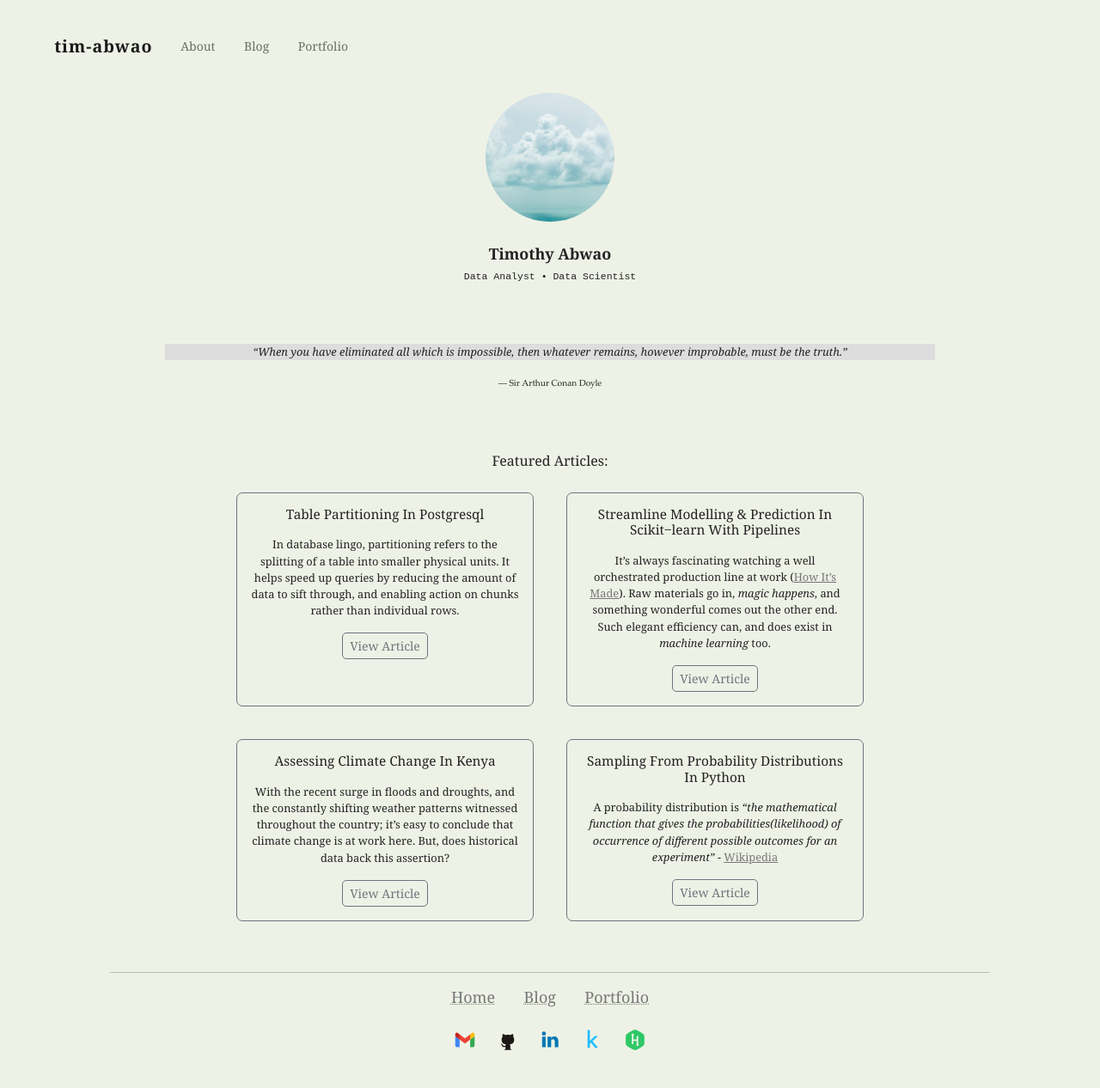
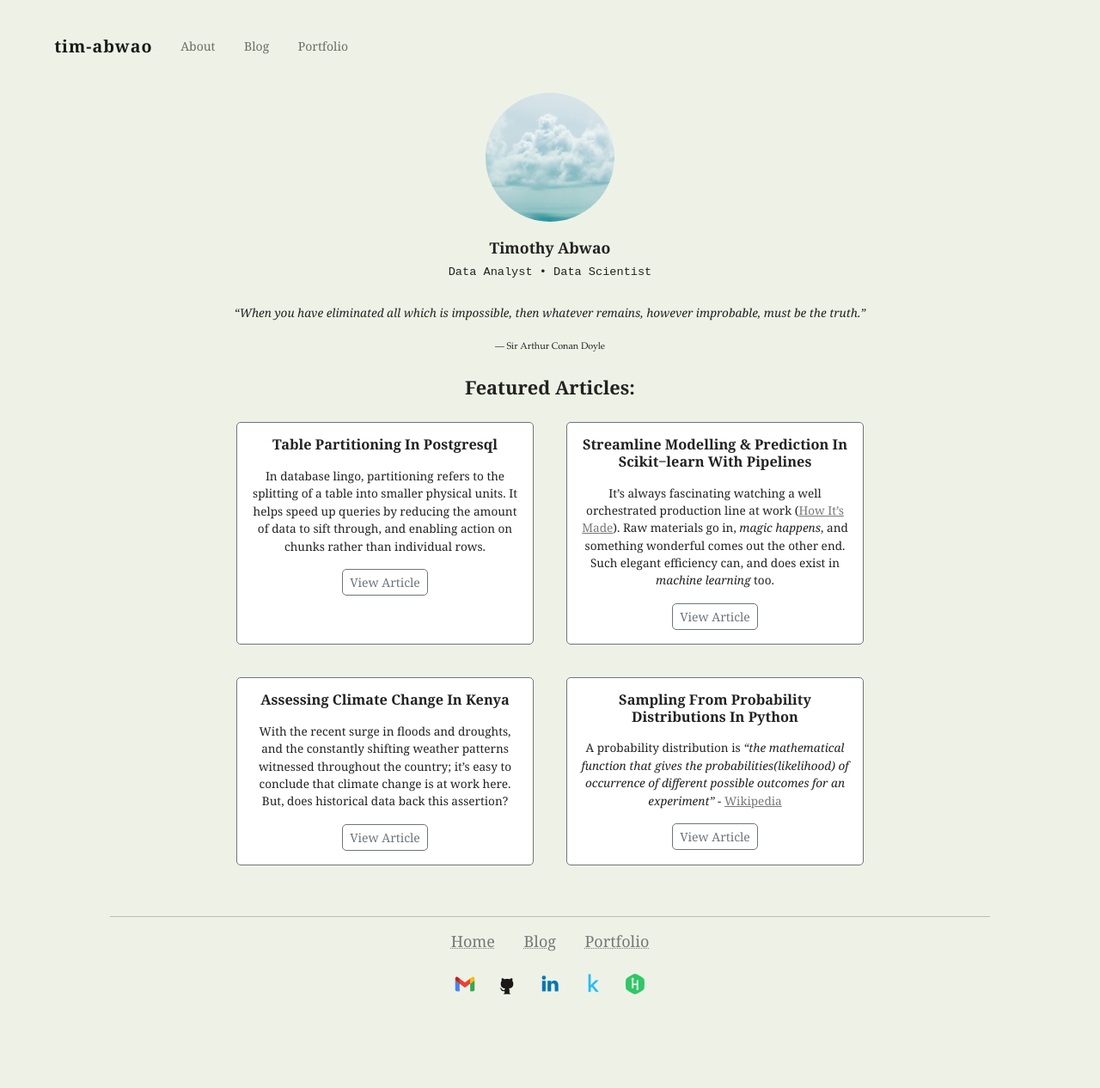
Before and after one commit to Tim-Abwao/tim-abwao.github.io, a Jekyll site: the page built from index.html, in a window 1280 px wide. Shown: the whole page at 86% size. Built offline with Jekyll 4.4.1, drawn with Linux system fonts in a browser that asks for light colours; after the commit the page ends 1201 px from its top, so only the background shows below that.

Commit message:
Update home page layout & appearance
Cut down on large margins.
Improve visibility.

```diff
--- a/assets/css/home.sass
+++ b/assets/css/home.sass
@@ -3,27 +3,33 @@
 @import "base"
 
 body
-  font-size: 0.7em
+  font-size: 0.75em
   text-align: center
 
+blockquote
+  background-color: inherit
+
+h2, h3, h4
+  font-weight: bold
+
 .profile
-  margin: 6vh auto
+  margin: 3vh auto
+
+.profile-photo
+  border-radius: 50%
+  height: 120px
+  width: 120px
 
 .profile-name
-  font: bold 1.4em Georgia, serif
+  font-size: 1.3em
   margin-top: 4%
 
 .profile-roles
-  font: 0.9em Courier New, Courier, monospace
-
-.profile-photo
-  border-radius: 50%
-  height: 125px
-  width: 125px
+  font-family: Courier New, Courier, monospace
 
 .quote
   font-style: oblique
-  margin: 10vh auto
+  margin: 6vh auto
   max-width: 80%
 
   cite
@@ -33,9 +39,13 @@ body
   margin: auto
   max-width: 90%
 
+  h3
+    font-size: 1.6em
+  h4
+    font: 1.4em
+
 .card
-  background: inherit
-  border-radius: 7px
+  border-radius: 5px
   width: 90%
   margin: 5% auto
 
@@ -46,19 +56,13 @@ body
   font-size: 1.2em
 
 @media only screen and (min-width: 768px)
-  body
-    font-size: 0.8em
-
-  .profile
-    margin: 5vh auto
 
   .profile-photo
-    border-radius: 50%
     height: 150px
     width: 150px
 
   .quote
-    margin: 8vh auto
+    margin: 3vh auto
     max-width: 70%
 
   .featured-articles
@@ -69,11 +73,14 @@ body
     grid-template-columns: 1fr 1fr
 
 @media only screen and (min-width: 1280px)
+  body
+    font-size: 0.85em
+
   .profile
     margin: 1vh auto 3vh
 
   .profile-name
-    margin-top: 2%
+    margin-top: 20px
 
   .featured-articles
     max-width: 60%
--- a/index.html
+++ b/index.html
@@ -3,11 +3,12 @@ layout: default
 title: Tim Abwao | Data Analyst • Data Scientist
 style: home.css
 feat_posts: [0, 1, 2, 3]
+im_path: "/assets/images/toolkit/"
 ---
 
 <div class="profile">
-    <img class="profile-photo" src="assets/images/profile.jpg">
-    <h1 class="profile-name">Timothy Abwao</h1>
+    <img class="profile-photo" src="assets/images/profile.jpg" alt="profile-photo">
+    <h2 class="profile-name">Timothy Abwao</h2>
     <p class="profile-roles">Data Analyst • Data Scientist</p>
 </div>
 
@@ -18,12 +19,12 @@ feat_posts: [0, 1, 2, 3]
 </div>
 
 <div class="featured-articles">
-    <h6>Featured Articles:</h6>
+    <h3>Featured Articles:</h3>
     <div class="article-cards">
         {% for post in page.feat_posts %}
         <div class="card border-secondary">
             <div class="card-body">
-                <h6 class="card-title">{{ site.posts[post].title }}</h6>
+                <h4 class="card-title">{{ site.posts[post].title }}</h4>
                 <p class="card-text">{{ site.posts[post].excerpt }}</p>
                 <a href="{{ site.posts[post].url }}" class="btn btn-outline-secondary btn-sm">View Article</a>
             </div>
```
